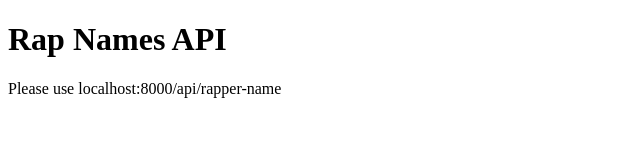
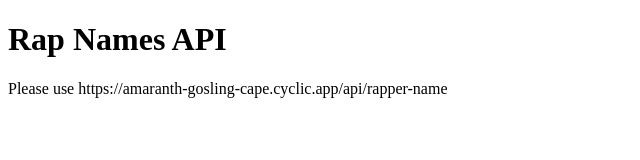
Before and after one commit to zubaer-khan/rap-names-api, a website: page index.html in a window 1280 px wide. Shown: the whole page, without its empty margins (0-640 px from the left). Drawn offline with Linux system fonts and the light colour scheme.

Commit message:
updated html documentation

```diff
--- a/index.html
+++ b/index.html
@@ -8,6 +8,6 @@
 </head>
 <body>
     <h1>Rap Names API</h1>
-    <p>Please use localhost:8000/api/rapper-name</p>
+    <p>Please use https://amaranth-gosling-cape.cyclic.app/api/rapper-name</p>
 </body>
 </html>
```
